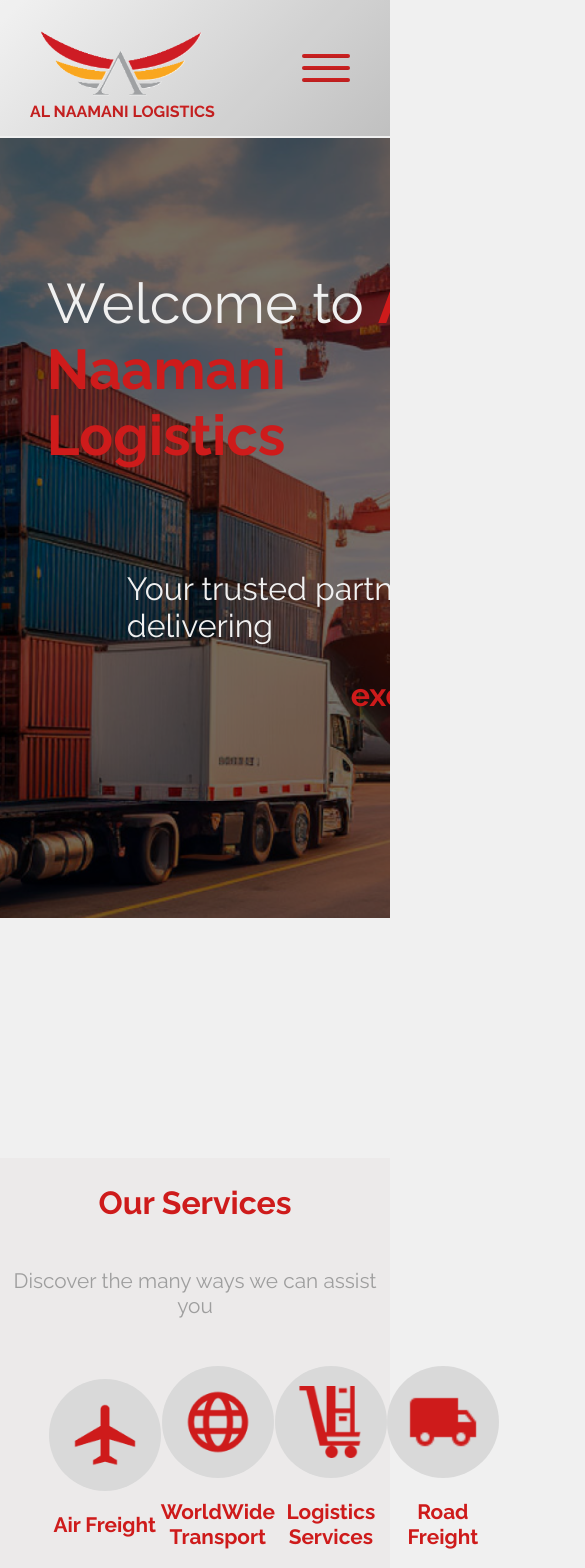
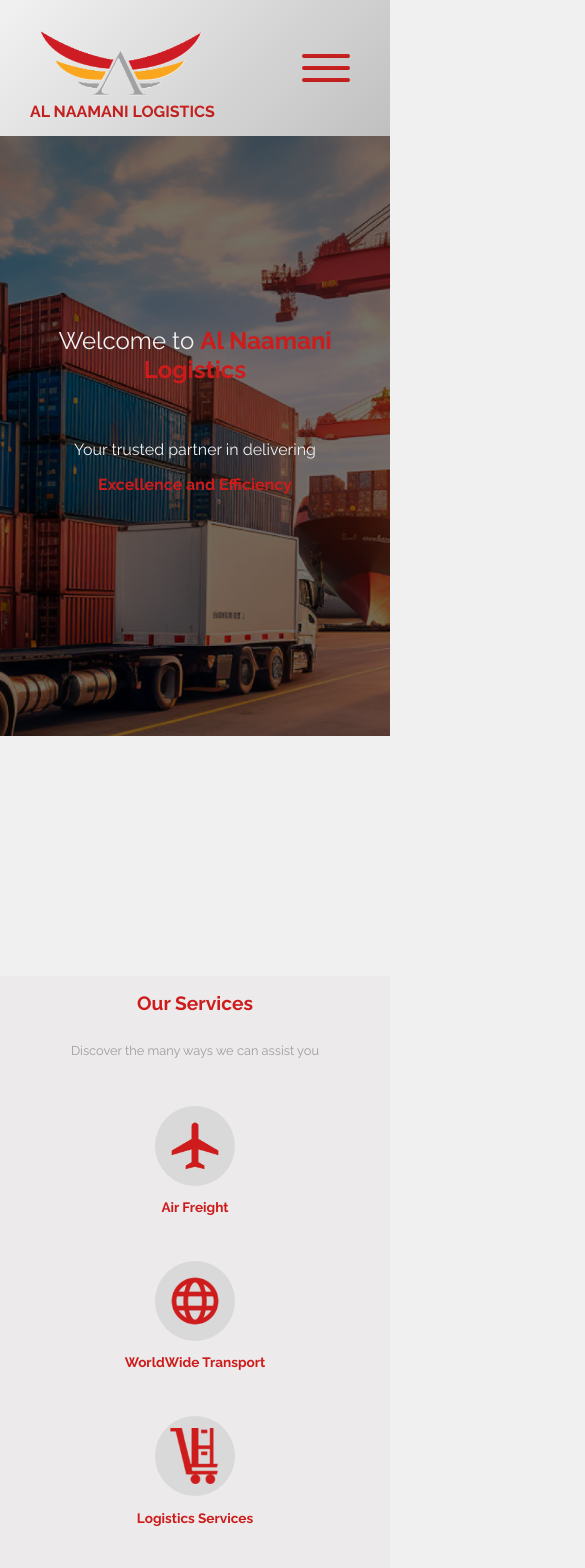
Before and after one commit to alnaamaniahmed/alNaamaniLogistics, a React (Create React App) app in the folder alnaamanilogistics/: page / in a window 390 px wide. Shown: the top 1568 px of the page, 585 px wide, since content can reach past the window. Built offline with nearby package versions, Linux system fonts and the light colour scheme.

Commit message:
added media queries

```diff
--- a/alnaamanilogistics/src/components/Footer.jsx
+++ b/alnaamanilogistics/src/components/Footer.jsx
@@ -97,11 +97,7 @@
             <span className="logo-text">AL NAAMANI LOGISTICS</span>
           </div>
         </div>
-        <div className="contactUs">
-          <div className="headerContact">
-            <h2 className="headerText">Contact Us</h2>
-            <div className="headerBar"></div>
-          </div>
+        <div className="contactInfo">
           <div className="info">
             <div className="upper-section">
               <div className="contentHeader">
--- a/alnaamanilogistics/src/components/Hero.jsx
+++ b/alnaamanilogistics/src/components/Hero.jsx
@@ -90,7 +90,7 @@
             Welcome to <span>Al Naamani Logistics</span>
           </h1>
           <p id="first">Your trusted partner in delivering</p>
-          <p id="second">excellence and efficiency</p>
+          <p id="second">Excellence and Efficiency</p>
         </div>
       </div>
       <div id="services" className="services">
--- a/alnaamanilogistics/src/styles/Hero.css
+++ b/alnaamanilogistics/src/styles/Hero.css
@@ -16,7 +16,7 @@
   justify-content: center;
   background-color: #f0f0f0;
   padding-top: 8.6rem;
-    padding-bottom: 15rem;
+  padding-bottom: 10rem;
   box-sizing: border-box;
   text-align: center;
   opacity: 0;
@@ -25,7 +25,7 @@
 .cargos {
   width: 100%;
   height: 780px;
-    background-image: url('../images/cargo.png');
+  background-image: url("../images/cargo.png");
   background-size: cover;
   background-position: center;
   position: relative;
@@ -57,7 +57,7 @@
   font-weight: 500;
 }
 .overlay-content > h1 > span {
-    color: #CE1B1B;
+  color: #ce1b1b;
   font-weight: 600;
 }
 .overlay-content > #first {
@@ -69,7 +69,7 @@
   left: 5rem;
 }
 .overlay-content > #second {
-    color: #CE1B1B;
+  color: #ce1b1b;
   font-size: 2rem;
   font-weight: 600;
   position: relative;
@@ -87,17 +87,17 @@
 .services > h2 {
   width: 100%;
   font-size: 2rem;
-    color: #CE1B1B;
+  color: #ce1b1b;
 }
 .services > p {
-    color: #9E9E9E;
+  color: #9e9e9e;
   font-size: 1.3rem;
   width: 100%;
   margin-bottom: 3rem;
 }
 .circle-logo {
   width: 75%;
-    display:flex;
+  display: flex;
   align-items: center;
   flex-direction: row;
   justify-content: space-between;
@@ -108,27 +108,27 @@
   align-items: center;
   justify-content: space-between;
 }
-.Icons{
+.Icons {
   height: 4.5rem;
   width: 4.5rem;
 }
-.circledL{
+.circledL {
   display: flex;
   align-items: center;
   justify-content: center;
   height: 7rem;
   width: 7rem;
   border-radius: 50%;
-    background-color: #D9D9D9;
+  background-color: #d9d9d9;
   text-align: center;
 }
 .services-type {
   font-size: 1.3rem;
-    color: #CE1B1B;
+  color: #ce1b1b;
   font-weight: 600;
   padding-bottom: 2rem;
 }
-.AboutUs{
+.AboutUs {
   width: 100%;
   display: flex;
   flex-direction: row;
@@ -137,7 +137,7 @@
   margin-top: 15rem;
   margin-bottom: 15rem;
 }
-.aboutUs-img > img{
+.aboutUs-img > img {
   border-radius: 4.5%;
   height: 28rem;
   width: 35rem;
@@ -146,20 +146,21 @@
 .aboutUs-text > h2 {
   width: 100%;
   font-size: 2rem;
-    color: #CE1B1B;
+  color: #ce1b1b;
 }
 .aboutUs-text > p {
   width: 100%;
   padding-left: 5rem;
   padding-right: 5rem;
-    color: #9E9E9E;
+  color: #9e9e9e;
   font-size: 1.6rem;
   margin-bottom: 3rem;
 }
-.aboutUs-text{
+.aboutUs-text {
   display: flex;
   flex-direction: column;
   align-items: center;
+  padding: 1rem;
 }
 .contactUsSection {
   position: relative;
@@ -167,7 +168,7 @@
   justify-content: center;
   align-items: center;
   padding: 50px;
-    background-color: #D9D9D9;
+  background-color: #d9d9d9;
   width: 80%;
   margin: 0 auto;
   border-radius: 10px;
@@ -176,13 +177,13 @@
 
 .sectionHeader {
   flex-basis: 30%;
-    background: linear-gradient(90deg, #CE1B1B 0%, #8B0000 100%);
+  background: linear-gradient(90deg, #ce1b1b 0%, #8b0000 100%);
   color: white;
-    padding: 20px;
+  padding: 1.25rem;
   display: flex;
   justify-content: center;
   align-items: center;
-    font-size: 24px;
+  font-size: 1.5rem;
   font-weight: bold;
   border-radius: 10px 0 0 10px;
 }
@@ -207,8 +208,8 @@
   padding: 15px;
   border: 1px solid #ccc;
   border-radius: 5px;
-    font-size: 16px;
-    font-family: 'Raleway', sans-serif;
+  font-size: 1rem;
+  font-family: "Raleway", sans-serif;
   background-color: #ffffff;
   box-shadow: inset 0px 2px 4px rgba(0, 0, 0, 0.1);
   transition: all 0.3s ease;
@@ -217,14 +218,14 @@
 .contact-form input::placeholder,
 .contact-form textarea::placeholder {
   color: #999999;
-    font-family: 'Raleway', sans-serif;
+  font-family: "Raleway", sans-serif;
   font-size: 1.15rem;
 }
 
 .contact-form input:focus,
 .contact-form textarea:focus {
   outline: none;
-    border-color: #CE1B1B;
+  border-color: #ce1b1b;
   box-shadow: 0 0 5px rgba(206, 27, 27, 0.5);
 }
 
@@ -235,20 +236,20 @@
 
 .contact-form button {
   padding: 15px;
-    background: linear-gradient(90deg, #CE1B1B 0%, #8B0000 100%);
+  background: linear-gradient(90deg, #ce1b1b 0%, #8b0000 100%);
   color: #f0f0f0;
   border: none;
   border-radius: 5px;
   font-size: 1rem;
   font-weight: 600;
-    font-family: 'Raleway', sans-serif;
+  font-family: "Raleway", sans-serif;
   cursor: pointer;
 }
 
 .contact-form button:hover {
   transform: scale(1.01);
   transition: transform 0.4s ease;
-    background: linear-gradient(90deg, #8B0000 0%, #CE1B1B 100%);
+  background: linear-gradient(90deg, #8b0000 0%, #ce1b1b 100%);
 }
 .submit-status {
   position: absolute;
@@ -268,23 +269,329 @@
 }
 
 @keyframes fadeIn {
-    from { opacity: 0; }
-    to { opacity: 1; }
+  from {
+    opacity: 0;
+  }
+  to {
+    opacity: 1;
+  }
 }
 
 @keyframes fadeOut {
-    from { opacity: 1; }
-    to { opacity: 0; }
+  from {
+    opacity: 1;
+  }
+  to {
+    opacity: 0;
+  }
 }
 
 .submit-status.fade-out {
   animation: fadeOut 0.5s ease-in-out forwards;
 }
 .submit-status p {
-    font-family: 'Raleway', sans-serif;
+  font-family: "Raleway", sans-serif;
   font-size: 1.3rem;
   color: #999999;
   margin-top: 10px;
   font-weight: 600;
   text-align: center;
 }
+@media (max-width: 1152px) {
+  .aboutUs-text > p {
+    font-size: 1.5rem;
+    padding-left: 2rem;
+    padding-right: 2rem;
+  }
+  .aboutUs-text {
+    padding: 0rem;
+  }
+}
+@media (max-width: 1093px) {
+  .overlay-content > h1 {
+    font-size: 3.2rem;
+    font-weight: 500;
+  }
+  .overlay-content > #first {
+    font-size: 1.8rem;
+  }
+  .services > h2 {
+    font-size: 1.8rem;
+  }
+  .services > p {
+    font-size: 1.15rem;
+  }
+  .services-type {
+    font-size: 1.18rem;
+  }
+  .overlay-content > #second {
+    font-size: 1.8rem;
+  }
+  .aboutUs-text > h2 {
+    font-size: 1.8rem;
+  }
+}
+@media (max-width: 990px) {
+  .overlay-content > h1 {
+    font-size: 2.8rem;
+  }
+  .overlay-content > #first {
+    font-size: 1.65rem;
+  }
+  .overlay-content > #second {
+    font-size: 1.65rem;
+  }
+  .aboutUs-text > p {
+    font-size: 1.35rem;
+  }
+  .sectionHeader {
+    font-size: 1.4rem;
+  }
+}
+@media (max-width: 918px) {
+  .services > h2 {
+    font-size: 1.6rem;
+  }
+  .services > p {
+    font-size: 1.1rem;
+  }
+  .services-type {
+    font-size: 1.13rem;
+  }
+  .aboutUs-text > h2 {
+    font-size: 1.6rem;
+  }
+  .aboutUs-text > p {
+    padding: 1rem;
+    font-size: 1.3rem;
+  }
+  .sectionHeader {
+    font-size: 1.3rem;
+  }
+  .contact-form input::placeholder,
+  .contact-form textarea::placeholder {
+    font-size: 1rem;
+  }
+  .submit-status p {
+    font-size: 1.2rem;
+  }
+}
+@media (max-width: 880px) {
+  .circle-logo {
+    flex-direction: column;
+  }
+  .AboutUs {
+    flex-direction: column;
+  }
+  .aboutUs-text > p {
+    padding-left: 15%;
+    padding-right: 15%;
+  }
+  .aboutUs-img > img {
+    height: 23rem;
+    width: 30rem;
+    border-radius: 5.5%;
+  }
+  .overlay-content {
+    transform: translate(-45%, -50%);
+  }
+}
+@media (max-width: 788px) {
+  .overlay-content > h1 {
+    font-size: 2.4rem;
+  }
+  .overlay-content > #first {
+    font-size: 1.5rem;
+  }
+  .overlay-content > #second {
+    font-size: 1.5rem;
+  }
+  .contact-form input::placeholder,
+  .contact-form textarea::placeholder {
+    font-size: 0.85rem;
+  }
+  .contact-form input,
+  .contact-form textarea {
+    font-size: 0.85rem;
+  }
+}
+@media (max-width: 664px) {
+  .services > h2 {
+    font-size: 1.35rem;
+  }
+  .services > p {
+    font-size: 0.9rem;
+  }
+  .services-type {
+    font-size: 0.95rem;
+  }
+  .aboutUs-text > h2 {
+    font-size: 1.35rem;
+  }
+  .aboutUs-text > p {
+    padding: 1rem;
+    font-size: 1.02rem;
+  }
+  .sectionHeader {
+    font-size: 1rem;
+  }
+  .contact-form input::placeholder,
+  .contact-form textarea::placeholder {
+    font-size: 0.8rem;
+  }
+  .overlay-content {
+    transform: translate(-50%, -50%);
+    width: 100%;
+  }
+  .overlay-content > #first {
+    left: 2rem;
+    font-size: 1.35rem;
+  }
+  .overlay-content > #second {
+    left: 12rem;
+    font-size: 1.35rem;
+  }
+  .overlay-content > h1 {
+    padding: 1rem;
+    font-size: 2rem;
+  }
+  .contact-form button {
+    font-size: 0.8rem;
+  }
+  .Icons {
+    height: 3.5rem;
+    width: 3.5rem;
+  }
+  .circledL {
+    height: 5rem;
+    width: 5rem;
+  }
+  .aboutUs-img > img {
+    border-radius: 7%;
+    height: 18rem;
+    width: 23rem;
+  }
+  .contact-form input,
+  .contact-form textarea {
+    margin-bottom: 15px;
+    padding: 10px;
+  }
+  .sectionForm {
+    padding: 20px;
+  }
+  .submit-status p {
+    font-size: 1rem;
+  }
+}
+@media (max-width: 500px) {
+  .hero-container {
+    padding-top: 8.5rem;
+  }
+}
+@media (max-width: 558px) {
+  .contactUsSection {
+    flex-direction: column;
+  }
+  .sectionHeader {
+    padding: 1rem;
+    border-radius: 10px 10px 0 0;
+  }
+  .submit-status p {
+    font-size: 0.8rem;
+  }
+  .submit-status {
+    padding: 15px 15px;
+    border-radius: 5px;
+    max-width: 220px;
+  }
+}
+@media (max-width: 548px) {
+  .overlay-content > h1 {
+    padding: 0.8rem;
+    font-size: 1.76rem;
+  }
+  .overlay-content > #first {
+    left: 1.6rem;
+    font-size: 1.28rem;
+  }
+  .overlay-content > #second {
+    left: 9rem;
+    font-size: 1.28rem;
+  }
+  .cargos {
+    height: 680px;
+  }
+}
+@media (max-width: 478px) {
+  .cargos {
+    height: 600px;
+  }
+  .overlay-content > h1 {
+    padding: 0.5rem;
+    font-size: 1.5rem;
+    text-align: center;
+  }
+  .overlay-content > #first {
+    padding-top: 2rem;
+    left: 0rem;
+    font-size: 1rem;
+    text-align: center;
+  }
+  .overlay-content > #second {
+    left: 0;
+    font-size: 1rem;
+    text-align: center;
+  }
+  .services > h2 {
+    font-size: 1.2rem;
+  }
+  .services > p {
+    font-size: 0.8rem;
+  }
+  .services-type {
+    font-size: 0.85rem;
+  }
+  .aboutUs-text > h2 {
+    font-size: 1.2rem;
+  }
+  .aboutUs-text > p {
+    padding: 1rem;
+    font-size: 0.85rem;
+  }
+  .sectionHeader {
+    font-size: 0.8rem;
+  }
+  .contact-form input::placeholder,
+  .contact-form textarea::placeholder {
+    font-size: 0.6rem;
+  }
+  .sectionForm {
+    padding: 15px;
+  }
+  .contact-form input,
+  .contact-form textarea {
+    margin-bottom: 10px;
+    padding: 0.5rem;
+    font-size: 0.7rem;
+  }
+}
+@media (max-width: 367px) {
+  .Icons {
+    height: 2.5rem;
+    width: 2.5rem;
+  }
+  .circledL {
+    height: 4rem;
+    width: 4rem;
+  }
+  .aboutUs-img > img {
+    border-radius: 10%;
+    height: 13rem;
+    width: 15rem;
+  }
+}
+@media (max-width: 365px) {
+  .hero-container {
+    padding-top: 9.6rem;
+  }
+}
```
Also changed, not shown: alnaamanilogistics/src/styles/Footer.css (+16 -18 lines). Lines whose indentation alone changed are shown as unchanged.
